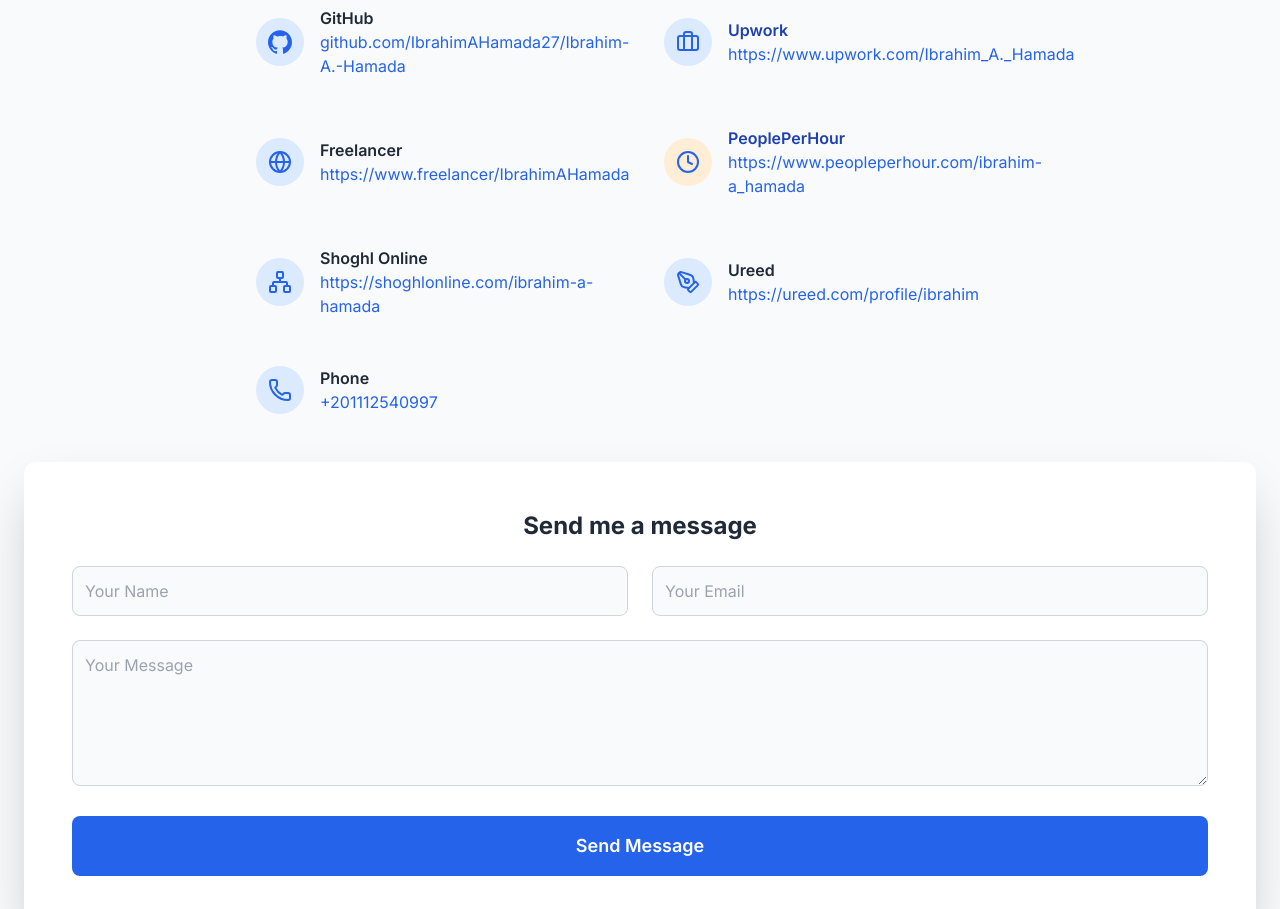
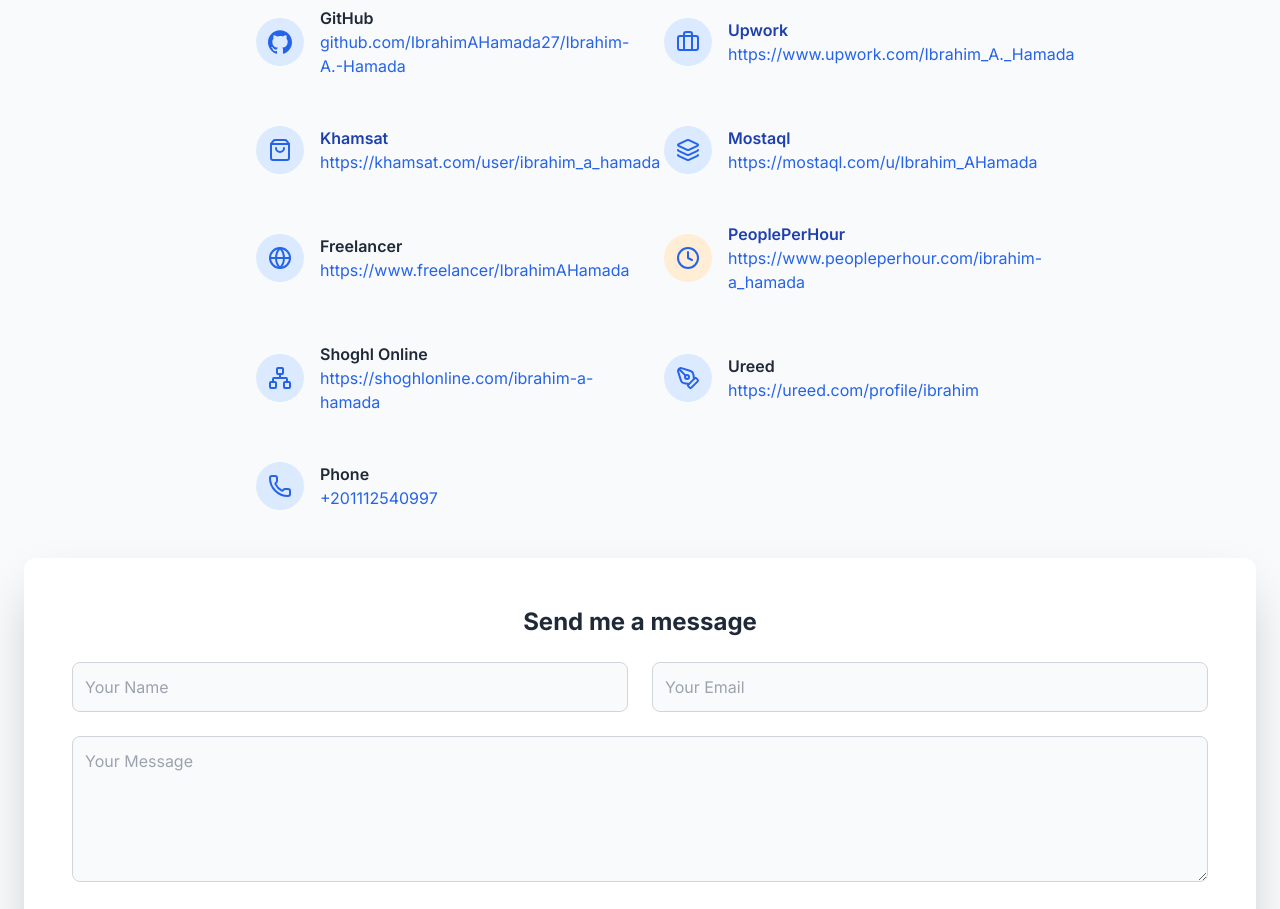
Before and after one commit to IbrahimAHamada27/My-Protofolio, a plain HTML site: page index.html in a window 1280 px wide. Shown: the part 2960-3869 px from the top of the page. Drawn offline with nearby package versions, Linux system fonts and the light colour scheme.

Commit message:
Update index.html

```diff
--- a/index.html
+++ b/index.html
@@ -450,6 +450,47 @@
 
 
 
+<!-- Khamsat -->
+<div class="flex items-center gap-4">
+  <div class="bg-blue-100 dark:bg-blue-900/50 text-blue-600 dark:text-blue-300 p-3 rounded-full">
+    <i data-lucide="shopping-bag"></i>
+  </div>
+  <div>
+    <h4 class="font-semibold text-blue-800 dark:text-white">Khamsat</h4>
+    <a href="https://khamsat.com/user/ibrahim_a_hamada"
+       target="_blank"
+       class="text-blue-600 dark:text-blue-400 hover:underline">
+       https://khamsat.com/user/ibrahim_a_hamada
+    </a>
+  </div>
+</div>
+
+
+
+
+<!-- Mostaql -->
+<div class="flex items-center gap-4">
+  <div class="bg-blue-100 dark:bg-blue-900/50 text-blue-600 dark:text-blue-300 p-3 rounded-full">
+    <i data-lucide="layers"></i>
+  </div>
+  <div>
+    <h4 class="font-semibold text-blue-800 dark:text-white">Mostaql</h4>
+    <a href="https://mostaql.com/u/Ibrahim_AHamada"
+       target="_blank"
+       class="text-blue-600 dark:text-blue-400 hover:underline">
+       https://mostaql.com/u/Ibrahim_AHamada
+    </a>
+  </div>
+</div>
+
+
+
+
+
+
+
+
+
 
 <!-- Freelancer -->
 <div class="flex items-center gap-4">
```
